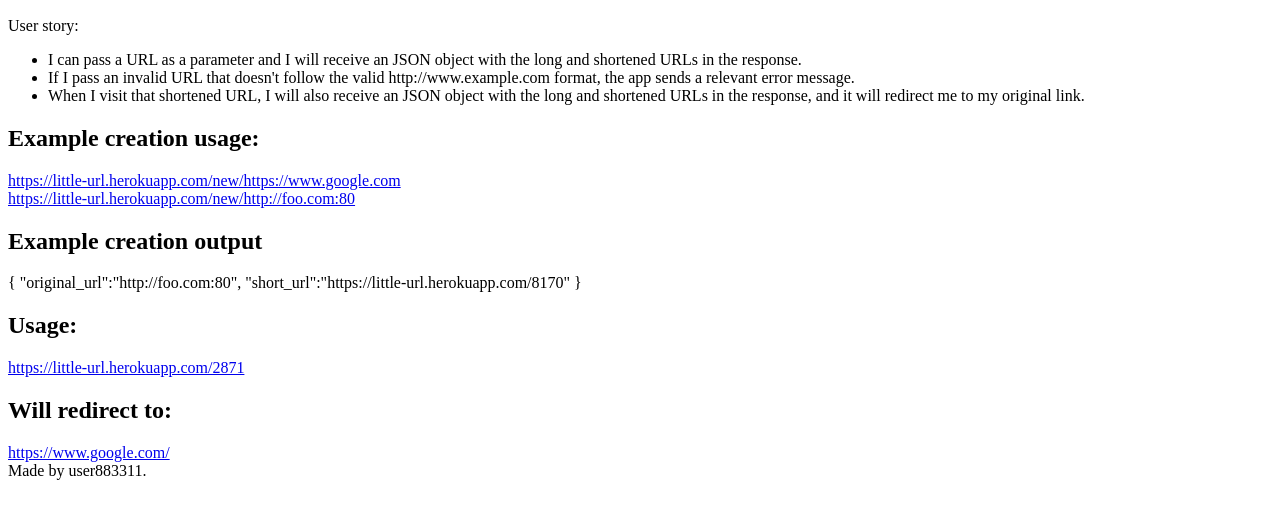
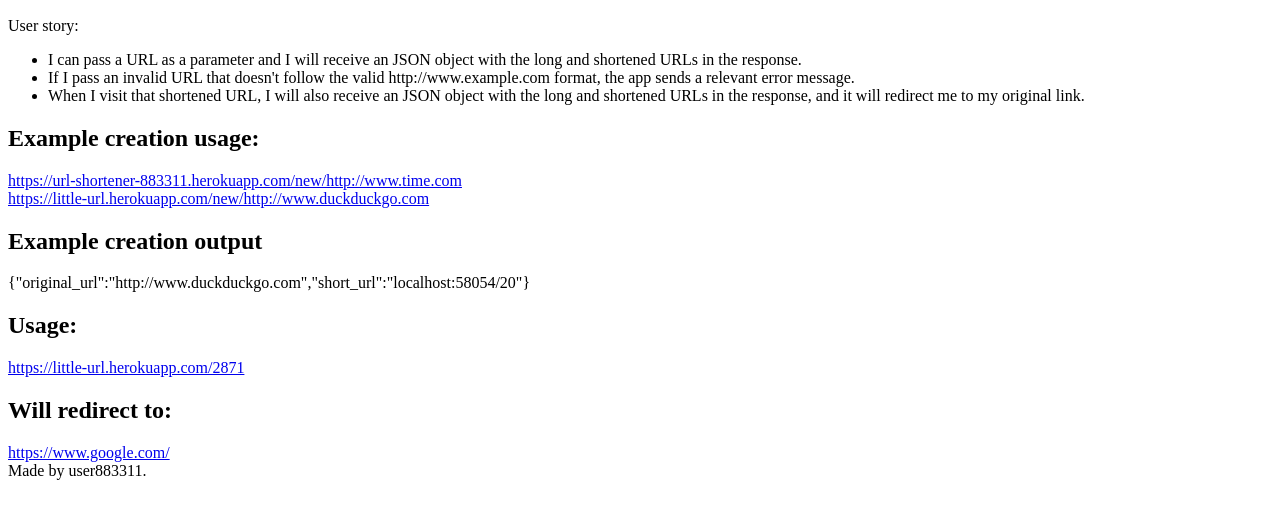
Before and after one commit to user883311/url-shortener-microservice, a website: page public/index.html in a window 1280 px wide. Shown: the part 110-628 px from the top of the page. Drawn offline with Linux system fonts and the light colour scheme.

Commit message:
Object change

```diff
--- a/public/index.html
+++ b/public/index.html
@@ -23,12 +23,12 @@
     </div>
 
     <h2>Example creation usage:</h2>
-    <a href="https://little-url.herokuapp.com/new/https://www.google.com">https://little-url.herokuapp.com/new/https://www.google.com</a>
+    <a href="https://url-shortener-883311.herokuapp.com/new/http://www.time.com">https://url-shortener-883311.herokuapp.com/new/http://www.time.com</a>
     <br>
-    <a href="https://little-url.herokuapp.com/new/http://foo.com:80">https://little-url.herokuapp.com/new/http://foo.com:80</a>
+    <a href="https://url-shortener-883311.herokuapp.com/new/http://www.duckduckgo.com">https://little-url.herokuapp.com/new/http://www.duckduckgo.com</a>
 
     <h2>Example creation output</h2>
-    { "original_url":"http://foo.com:80", "short_url":"https://little-url.herokuapp.com/8170" }
+    {"original_url":"http://www.duckduckgo.com","short_url":"localhost:58054/20"}
 
     <h2>Usage:</h2>
     <a href="https://little-url.herokuapp.com/2871">https://little-url.herokuapp.com/2871</a>
--- a/routes/urls.js
+++ b/routes/urls.js
@@ -52,7 +52,7 @@ router.get("/new/(*)", async (req, res) => {
     const u = createUrl(len, req.params['0']);
     res.send({
         "original_url": req.params['0'],
-        "short_url": `${hostname}:${port}/${len}`
+        "short_url": `${herokuURI}/${len}`
     });
 });
 
@@ -67,7 +67,7 @@ router.get("/:id", async (req, res) => {
     u = u[0].url;
     res.send({
         "original_url": u,
-        "short_url": `${hostname}:${port}/${id}`
+        "short_url": `${herokuURI}/${id}`
     });
     opn(u); // open in browser
     // console.log("router.get(/new error:", err);
```
